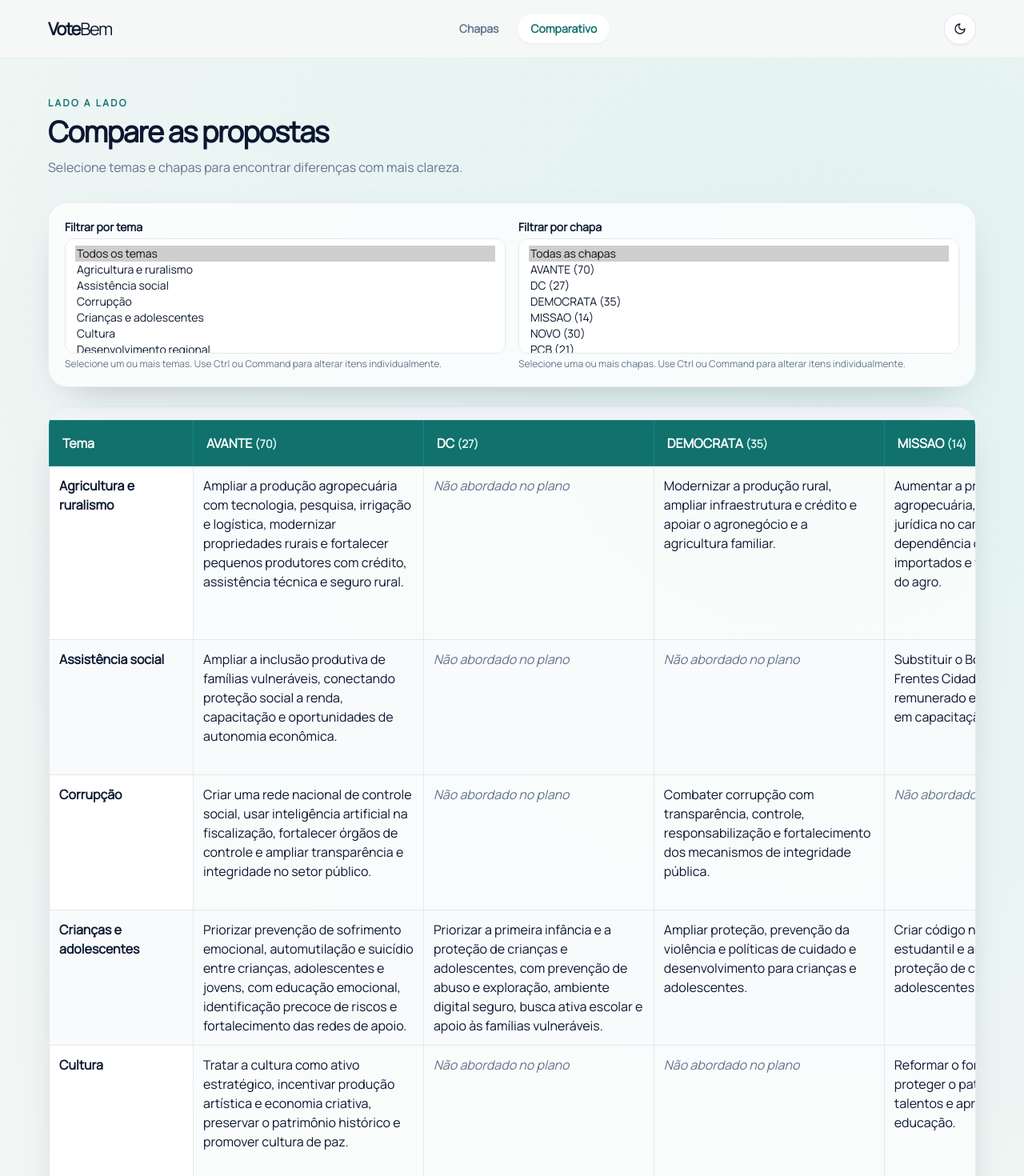
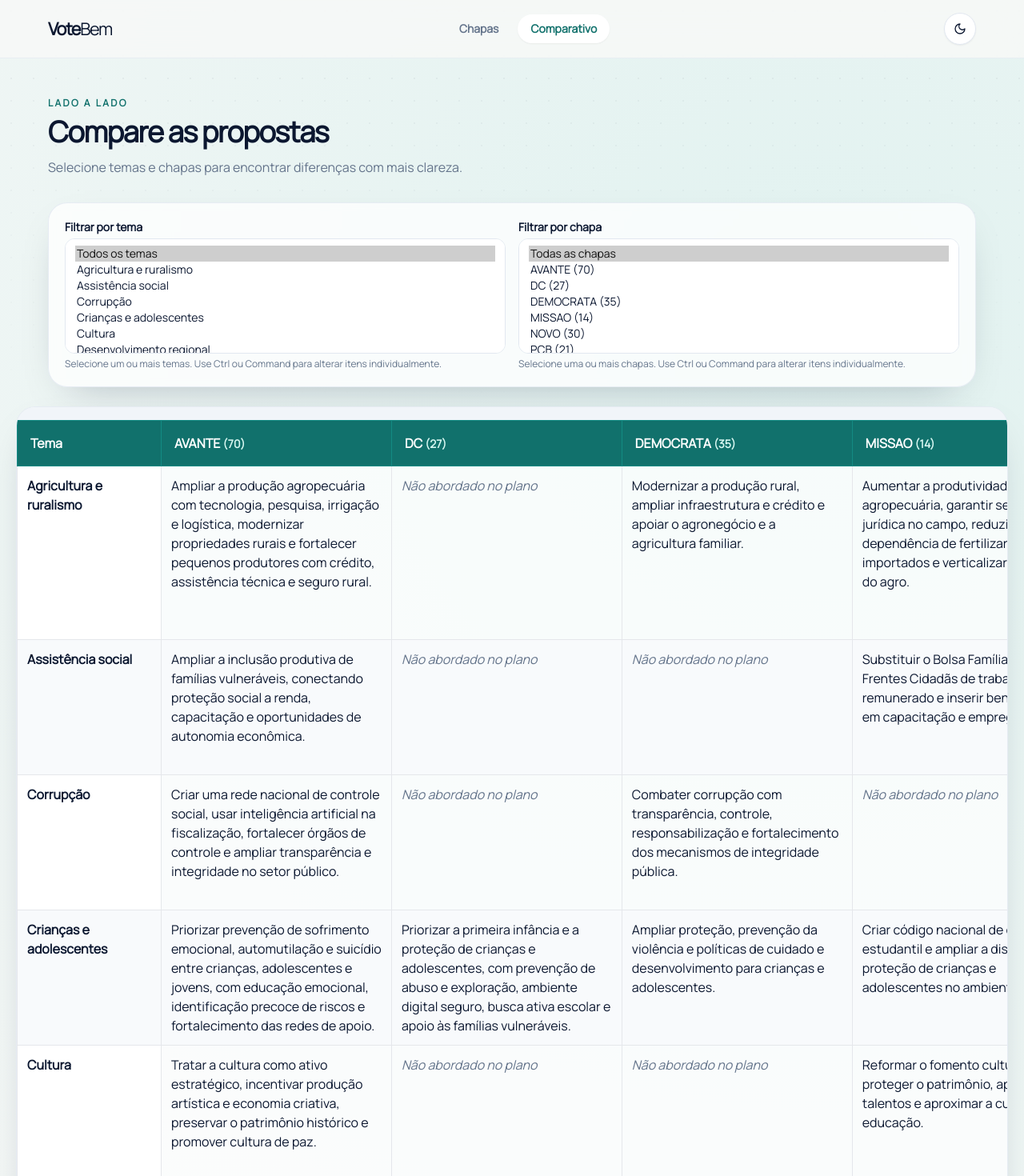
Before and after one commit to thassae/votebem, a React (Vite) app: page /comparativo in a window 1280 px wide. Shown: the top 1470 px of the page at 80% size. Built offline with nearby package versions, Linux system fonts and the light colour scheme.

Commit message:
Reformatando o tamanho da tabela e do layout

```diff
--- a/src/components/Comparativo.tsx
+++ b/src/components/Comparativo.tsx
@@ -122,7 +122,7 @@ export default function Comparativo({temas, chapas, propostas}:{temas: Tema[]; c
         )}
       </div>
 
-      <div className="table-shell">
+      <div className="table-shell viewport-wide">
         <div
           ref={topScrollRef}
           onScroll={() => syncScroll('top')}
--- a/src/components/Home.tsx
+++ b/src/components/Home.tsx
@@ -63,7 +63,7 @@ export default function Home({chapas, perfis}:{chapas: Chapa[]; perfis: Perfil[]
                   <img
                     src={presidente.fotoUrl}
                     alt={`Foto de ${presidente.nomeCompleto}`}
-                    className="h-28 w-24 shrink-0 rounded-2xl object-cover object-top grayscale-[15%] transition group-hover:grayscale-0"
+                    className="h-28 w-24 shrink-0 rounded-2xl bg-slate-100 object-contain grayscale-[15%] transition group-hover:grayscale-0 dark:bg-white/5"
                   />
                 )}
 
--- a/src/index.css
+++ b/src/index.css
@@ -58,6 +58,7 @@
   .filter-panel { @apply rounded-[1.5rem] border border-slate-200/80 bg-white/75 p-5 shadow-soft backdrop-blur-sm dark:border-white/10 dark:bg-white/[.055]; }
   .form-select { @apply h-36 w-full rounded-xl border border-slate-200 bg-white px-3 py-2 text-sm text-[#0b1730] dark:border-white/15 dark:bg-[#0e1730] dark:text-white; }
   .table-shell { @apply overflow-hidden rounded-[1.5rem] border border-slate-200/80 bg-white/70 shadow-soft dark:border-white/10 dark:bg-white/[.04]; }
+  .viewport-wide { @apply relative left-1/2 w-[calc(100vw-1rem)] -translate-x-1/2 sm:w-[calc(100vw-2rem)] lg:w-[calc(100vw-2.5rem)]; }
 }
 
 .link-accent { color: theme('colors.accent.600'); }
--- a/src/pages/Perfil.tsx
+++ b/src/pages/Perfil.tsx
@@ -15,7 +15,7 @@ export default function Perfil({chapa, presidente, vice, temas, propostas}:{chap
               <img
                 src={presidente.fotoUrl}
                 alt={`Foto de ${presidente.nomeCompleto}`}
-                className="h-52 w-full rounded-2xl object-cover object-top"
+                className="h-auto w-[180px] rounded-2xl object-cover object-top"
               />
             )}
             <p className="mt-4 text-xs font-semibold uppercase tracking-wide text-accent-700 dark:text-accent-300">Presidente</p>
```
